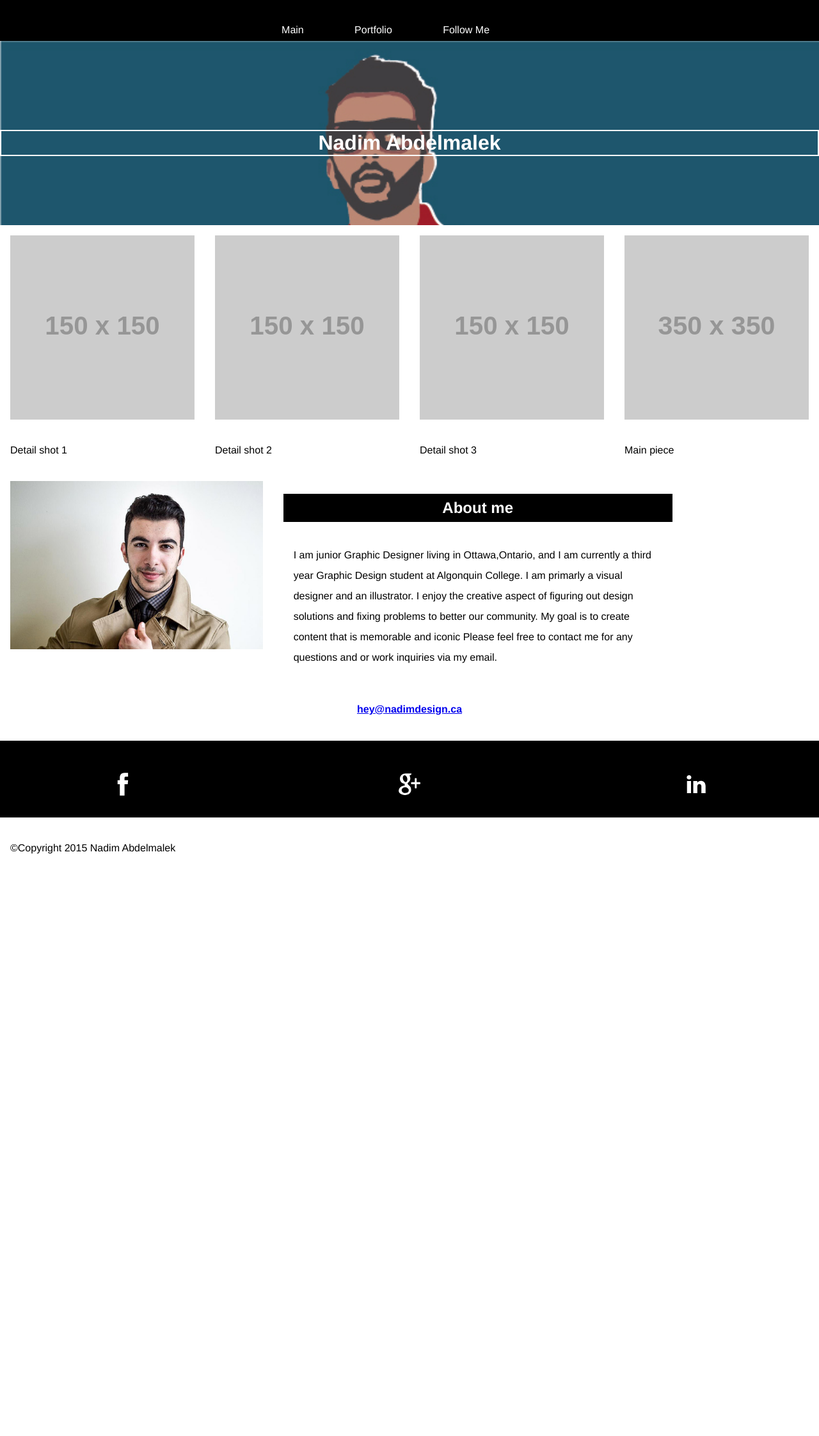
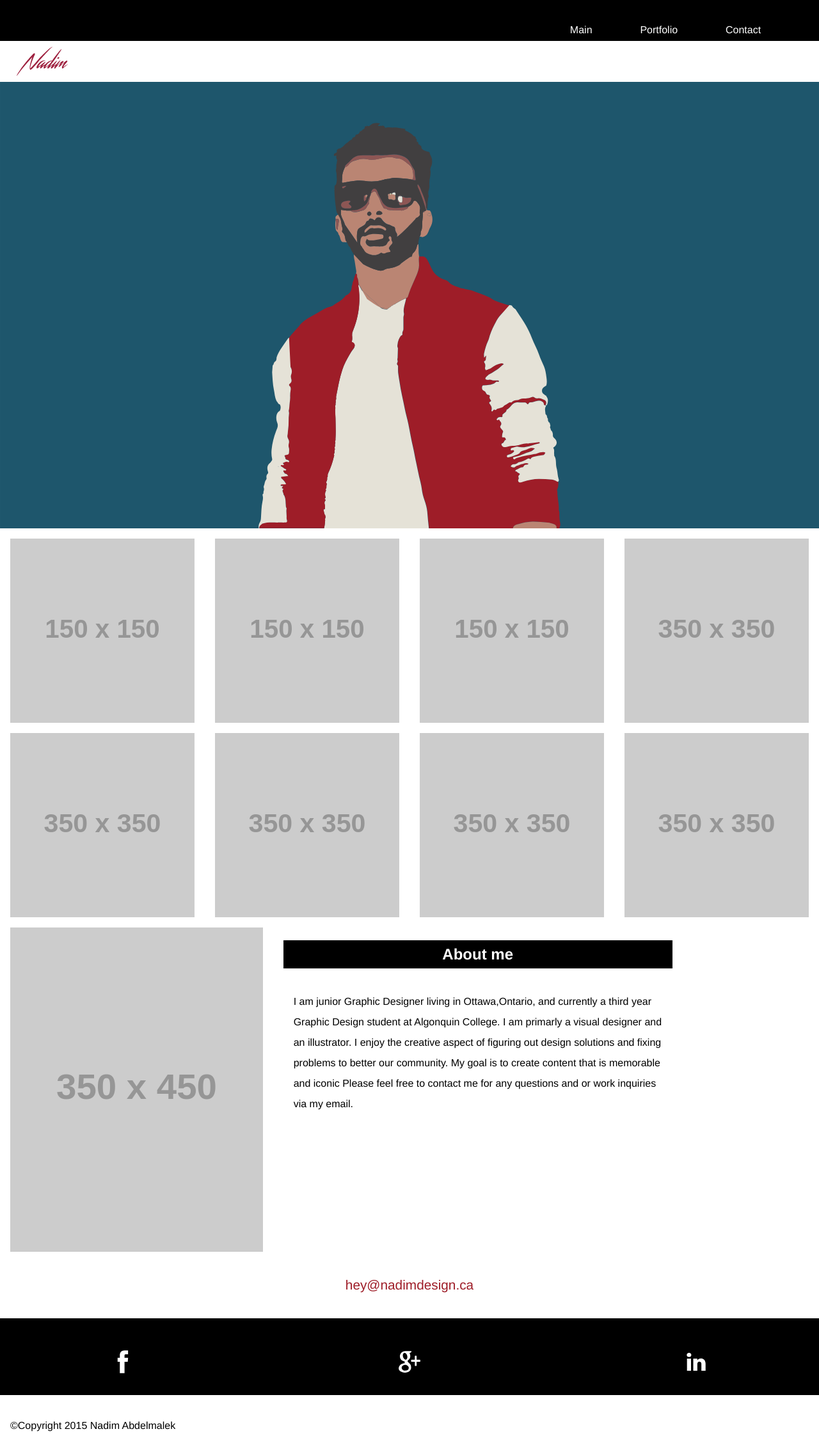
Before and after one commit to nadim944/portfolio, a Jekyll site: the page built from index.html, in a window 1280 px wide. Shown: the whole page at 64% size. Built offline with Jekyll 4.4.1, drawn with Linux system fonts in a browser that asks for light colours; Markdown is read by kramdown in place of the engine named in the settings; before the commit the page ends 1342 px from its top, so only the background shows below that.

Commit message:
Added hover effects on email link and nav
Added hover on email link and nav links. Also added more portfolio
buckets.

```diff
--- a/_includes/nav.html
+++ b/_includes/nav.html
@@ -1,7 +1,7 @@
 <nav id="navigation" role="navigation">
        <ul class="navtop">
+         <li class= "top"><a href="{{site.baseurl}}/#social-media" class= "giga">Contact</a></li>
+         <li class= "top"><a href="{{site.baseurl}}/portfolio.html" class= "giga">Portfolio</a></li>
          <li class= "top"><a href="{{site.baseurl}}/index.html" class= "giga">Main</a></li>
-         <li class= "top"><a href="{{site.baseurl}}/portfolio.html" class= "giga">Portfolio</a></li>
-         <li class= "top"><a href="{{site.baseurl}}/#social-media" class= "giga">Follow Me</a></li>
      </ul>
 </nav>
--- a/css/main.css
+++ b/css/main.css
@@ -84,25 +84,20 @@
   height: 4rem;
 }
 
-.profile-picture {
-  height: 4rem;
-  width: auto;
-  display: block;
-  float: left;
-  margin: 0 0 0 1em;
-  padding-right: 4%
-}
-
 .banner {
   padding-top: 0;
   margin: 0;
   overflow: hidden;
   position: relative;
-    height: 18em;
+  height: 30em;
   background-size: cover;
   background-position: center center;
-    position: relative;
-    text-align: center;
+}
+
+.banner-image{
+  padding: 0;
+  display:block;
+  margin: 0;
 }
 
 .banner-title {
@@ -110,7 +105,12 @@
   color: white;
 }
 
-.banner-img {
+.logo {
+  height: 4rem;
+  width: 100px;
+  display: block;
+  float: left;
+  margin: 0 0 0 1em;
 }
 
 p {
@@ -120,7 +120,6 @@
 
 h1 {
   font-size: 2rem;
-    border: solid 2px white;
   color: white;
   text-align: center;
   position: absolute;
@@ -139,14 +138,26 @@
   padding: .5rem 5%;
 }
 
-h3 {
-  font-size: 1rem;
+.link {
+  font-size: 1.3rem;
   margin: 2rem 20%;
   color: black;
   text-align: center;
   padding: .5rem 5%;
-  list-style-type: none;
 }
+
+.link a {
+  text-decoration: none;
+  color: #9E1D28;
+}
+
+.link a:hover {
+  opacity: .5;
+  -webkit-transition: all 1000ms;
+  transition: all 1000ms;
+}
+
+
 
 .nav-top {
   max-height: 0;
@@ -163,6 +174,7 @@
   margin: 0;
   padding:0;
   list-style-type: none;
+  float: right;
 }
 
 .social-media {
@@ -178,6 +190,12 @@
   margin: 0 5% 0 0;
   display: inline-block;
   text-align: center;
+}
+
+.social-media a:hover {
+  opacity: .5;
+  -webkit-transition: all 1000ms;
+  transition: all 1000ms;
 }
 
 .social-media img {
@@ -206,6 +224,7 @@
 .navtop li {
   display: inline-block;
   border: 0;
+  float:right;
   }
 
 li .top {
@@ -254,8 +273,8 @@
 .navtop .nav-current,
 .navtop .nav-current:link,
 .navtop .nav-current:visited {
-    background-color:  red;
-    color: #fff;
+    background-color: rgba(0,0,0,0.5);
+    color: #D3263B;
 }
 
 @media only screen and (min-width: 22em) {
--- a/index.html
+++ b/index.html
@@ -5,50 +5,67 @@
 ---
          <main role="main" id="main">
 
-        <div class="banner island">
-            <img src="images/banner.jpg" alt="bannerimage" class="banner-img">
+           <class role="banner" id="top">
+             <a href="index.html">
+            <img src= "images/logo2.svg" alt="logo" class="logo">
+         </a>
+            <img src="images/banner.svg" class="banner-image" alt="bannerimage">
 
-             <h1>Nadim Abdelmalek</h1>
-            </div>
     <article>
 
         <div class="grid">
-          <div class="unit unit-xs-1 unit-s-1-3 unit-m-1-4">
+          <div class="unit unit-xs-1 unit-s-1 unit-m-1-4">
             <a href="portfolio.html">
               <img class="img-flex gutter pad-t" src="http://placehold.it/150x150" alt="piece-1"></a>
-            <p class="gutter micro">Detail shot 1</p>
           </div>
 
-          <div class="unit unit-xs-1 unit-s-1-3 unit-m-1-4">
+          <div class="unit unit-xs-1 unit-s-1 unit-m-1-4">
             <a href="portfolio.html">
               <img class="img-flex gutter pad-t" src="http://placehold.it/150x150" alt="piece-2"></a>
-            <p class="gutter micro">Detail shot 2</p>
           </div>
 
-            <div class="unit unit-xs-1 unit-s-1-3 unit-m-1-4">
+            <div class="unit unit-xs-1 unit-s-1 unit-m-1-4">
               <a href="portfolio.html">
                 <img class="img-flex gutter pad-t" src="http://placehold.it/150x150" alt="piece-3"></a>
-              <p class="gutter micro">Detail shot 3</p>
             </div>
 
             <div class="unit unit-xs-1 unit-s-1 unit-m-1-4">
               <a href="portfolio.html">
                 <img class="img-flex gutter pad-t" src="http://placehold.it/350x350" alt="piece-4"></a>
-              <p class="gutter micro">Main piece</p>
+            </div>
+
+            <div class="unit unit-xs-1 unit-s-1 unit-m-1-4">
+              <a href="portfolio.html">
+                <img class="img-flex gutter pad-t" src="http://placehold.it/350x350" alt="piece-5"></a>
+            </div>
+
+           <div class="unit unit-xs-1 unit-s-1 unit-m-1-4">
+              <a href="portfolio.html">
+                <img class="img-flex gutter pad-t" src="http://placehold.it/350x350" alt="piece-6"></a>
+            </div>
+
+          <div class="unit unit-xs-1 unit-s-1 unit-m-1-4">
+            <a href="portfolio.html">
+              <img class="img-flex gutter pad-t" src="http://placehold.it/350x350" alt="piece-7"></a>
+            </div>
+
+          <div class="unit unit-xs-1 unit-s-1 unit-m-1-4">
+            <a href="portfolio.html">
+              <img class="img-flex gutter pad-t" src="http://placehold.it/350x350" alt="piece-8"></a>
             </div>
         </div>
 
           <div class="grid">
     <div class="unit unit-xs-1 unit-s-1 unit-m-1-2 unit-l-1-3">
       <div class="gutter">
-        <img src="images/profile-picture.jpg" alt="aboutme" class="billboard">
+        <img src="http://placehold.it/350x450" alt="aboutme" class="billboard">
       </div>
     </div>
 
     <div class="unit unit-xs-1 unit-s-1 unit-m-1-2 unit-l-2 gutter">
       <h2 class="exa" role="aboutme" id="aboutme">About me</h2>
       <p class="gutter">I am junior Graphic Designer living in Ottawa,Ontario,
-        and I am currently a third year Graphic Design student at Algonquin College.
+        and currently a third year Graphic Design student at Algonquin College.
         I am primarly a visual designer and an illustrator. I enjoy the creative aspect
         of figuring out design solutions and fixing problems to better our community.
         My goal is to create content that is memorable and iconic Please feel free to
@@ -59,4 +76,4 @@
     </article>
     </main>
 
-  <h3><a href="mailto:hey@nadimdesign.ca">hey@nadimdesign.ca</a></h3>
+  <div class="link"><a href="mailto:hey@nadimdesign.ca">hey@nadimdesign.ca</a></div>
```
Also changed, not shown: portfolio.html (+48 -4 lines), images/banner.svg (added), images/logo.svg (deleted), images/logo2.svg (added). Lines whose indentation alone changed are shown as unchanged.
